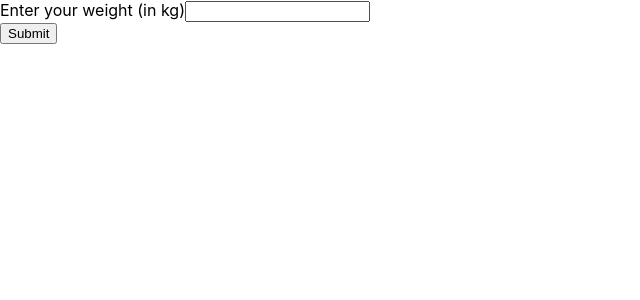
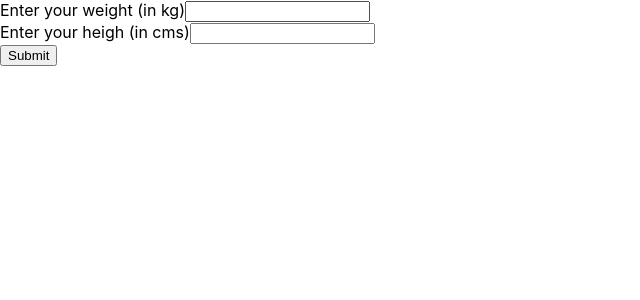
Before and after one commit to vibhaskamal/reactjs_bmi_calculator, a React (Create React App) app in the folder my-app/: page / in a window 1280 px wide. Shown: the top 300 px of the page, without its empty margins (0-640 px from the left). Built offline with nearby package versions, Linux system fonts and the light colour scheme.

Commit message:
Added component for height

```diff
--- a/my-app/src/index.js
+++ b/my-app/src/index.js
@@ -21,6 +21,22 @@ class WeightComponent extends React.Component{
     }
 }
 
+class HeightComponent extends React.Component{
+    render(){
+        return (
+            <form>
+                <label>
+                    Enter your heigh (in cms)
+                    <input type="text" name="name" value={this.props.height_value} onChange={this.props.onChange} />
+                </label>
+                {/* {this.props.weight_value} */}
+            </form>
+
+        );
+    }
+}
+
+
 
 
 
@@ -32,16 +48,22 @@ class Interface extends React.Component{
             height_val: null,
         };
 
-        this.handleChange = this.handleChange.bind(this);
+        this.handleWeightChange = this.handleWeightChange.bind(this);
+        this.handleHeightChange = this.handleHeightChange.bind(this);
         this.handleSubmit = this.handleSubmit.bind(this);
     }
 
-    handleChange(event) {
+    handleWeightChange(event) {
         this.setState({weight_val: event.target.value});
     }
 
+    handleHeightChange(event) {
+        this.setState({height_val: event.target.value});
+    }
+
+
     handleSubmit(event) {
-        alert('A name was submitted: ' + this.state.weight_val);
+        alert('Weight: ' + this.state.weight_val + ' Height: ' + this.state.height_val);
         event.preventDefault();
     }
 
@@ -51,8 +73,13 @@ class Interface extends React.Component{
             <div>
                 <WeightComponent
                     weight_value={this.state.weight_val}
-                    onChange={this.handleChange}
+                    onChange={this.handleWeightChange}
                 />
+                <HeightComponent
+                    height_value={this.state.height_val}
+                    onChange={this.handleHeightChange}
+                />
+
                 <form onSubmit={() => this.handleSubmit()}>
                     <input type="submit" value="Submit" />
                 </form>
```
